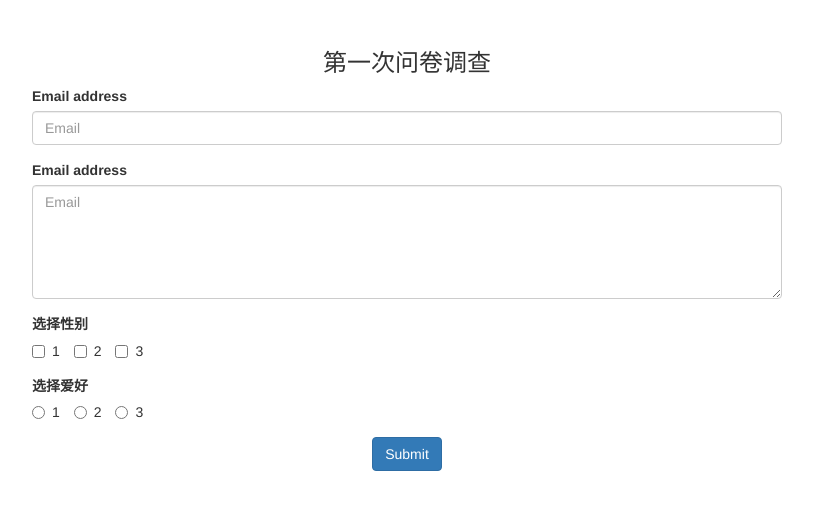
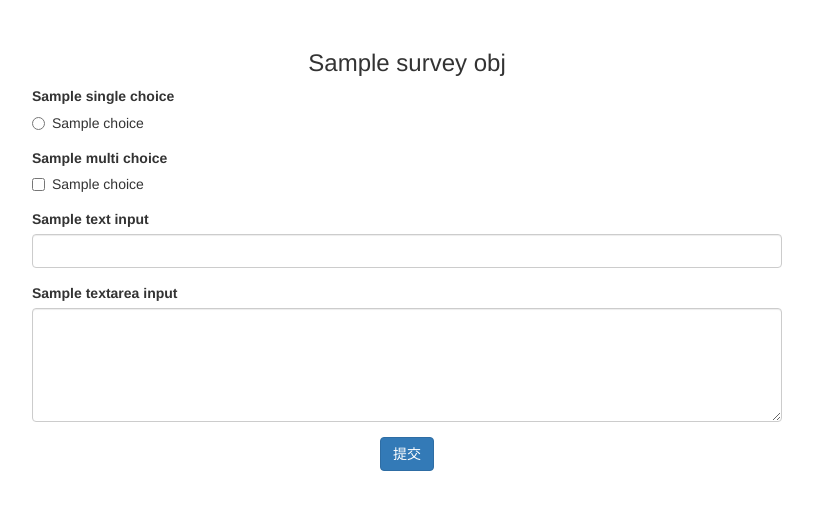
Before and after one commit to Rayixk/great-ask, a Django app: template templates/show_survey1.html in a window 1280 px wide. Shown: the top 510 px of the page, without its empty margins (233-1046 px from the left). Run offline with Django 3.2, Linux system fonts and the light colour scheme; the template is opened without the code that fills it: most values are stand-ins (such as "Sample title", 1, 10 or a date in 2020); some libraries are stand-ins or nearby versions.

Commit message:
something need

```diff
--- a/templates/show_survey1.html
+++ b/templates/show_survey1.html
@@ -11,48 +11,64 @@
 <body>
 
 <div class="container">
-    <div style="margin-top: 50px;text-align: center"><h3>第一次问卷调查</h3></div>
+    <div style="margin-top: 50px;text-align: center"><h3>{{ survey_plus.survey_obj.title }}</h3></div>
     <div class="row ">
         <div class="col-md-8 col-md-offset-2">
-            <form>
-                <div class="form-group">
-                    <label for="exampleInputEmail1">Email address</label>
-                    <input type="email" class="form-control" id="exampleInputEmail1" placeholder="Email">
-                </div>
+            <form method="POST">
+            {% csrf_token %}
 
-                <div class="form-group">
-                    <label for="exampleInputEmail1">Email address</label>
-                    <textarea class="form-control" rows="5" id="exampleInputEmail1" placeholder="Email"></textarea>
-                </div>
+                <!--单选-->
+                {% for single_choice in survey_plus.single_choices %}
+                    <label for="exampleInputEmail1">{{ single_choice.title }}</label>
+                    <div class="form-group">
 
-                <label for="exampleInputEmail1">选择性别</label>
-                <div class="form-group">
-                    <label class="checkbox-inline">
-                        <input type="checkbox" id="inlineCheckbox1" value="option1"> 1
-                    </label>
-                    <label class="checkbox-inline">
-                        <input type="checkbox" id="inlineCheckbox2" value="option2"> 2
-                    </label>
-                    <label class="checkbox-inline">
-                        <input type="checkbox" id="inlineCheckbox3" value="option3"> 3
-                    </label>
-                </div>
+                        {% for choice in single_choice.choices.all %}
 
-                <label for="exampleInputEmail1">选择爱好</label>
-                <div class="form-group">
-                    <label class="radio-inline">
-                        <input type="radio" name="inlineRadioOptions" id="inlineRadio1" value="option1"> 1
-                    </label>
-                    <label class="radio-inline">
-                        <input type="radio" name="inlineRadioOptions" id="inlineRadio2" value="option2"> 2
-                    </label>
-                    <label class="radio-inline">
-                        <input type="radio" name="inlineRadioOptions" id="inlineRadio3" value="option3"> 3
-                    </label>
-                </div>
+                            <label class="radio-inline">
+                                <input type="radio" name="single_choice{{ single_choice.pk }}"
+                                       value="{{ choice.pk }}"> {{ choice.title }}
+                            </label>
+                        {% endfor %}
+
+                    </div>
+                {% endfor %}
+
+                <!--多选-->
+                {% for multi_choice in survey_plus.multi_choices %}
+                    <label for="exampleInputEmail1">{{ multi_choice.title }}</label>
+                    <div class="form-group">
+
+                        {% for choice in multi_choice.choices.all %}
+
+                            <label class="checkbox-inline">
+                                <input type="checkbox" name="multi_choice{{ multi_choice.pk }}"
+                                       value="{{ choice.pk }}"> {{ choice.title }}
+                            </label>
+                        {% endfor %}
+
+                    </div>
+                {% endfor %}
+
+                <!--input-text-->
+                {% for text_input in survey_plus.text_inputs %}
+                    <div class="form-group">
+                        <label for="text_input{{ text_input.pk }}">{{ text_input.title }}</label>
+                        <input type="text" name="text_input{{ text_input.pk }}" class="form-control" id="text_input{{ text_input.pk }}" placeholder="">
+                    </div>
+                {% endfor %}
+
+
+                {% for textarea_input in survey_plus.textarea_inputs %}
+
+                    <div class="form-group">
+                        <label for="textarea_input{{ textarea_input.pk }}">{{ textarea_input.title }}</label>
+                        <textarea class="form-control" name="textarea_input{{ textarea_input.pk }}" rows="5" id="textarea_input{{ textarea_input.pk }}" placeholder=""></textarea>
+                    </div>
+                {% endfor %}
+
 
                 <div style="text-align: center">
-                    <button type="submit" class="btn btn-primary">Submit</button>
+                    <button type="submit" class="btn btn-primary">提交</button>
                 </div>
             </form>
         </div>
```
Also changed, not shown: survey/views.py (+81 -52 lines), templates/show_survey.html (+34 -30 lines), db.sqlite3.
